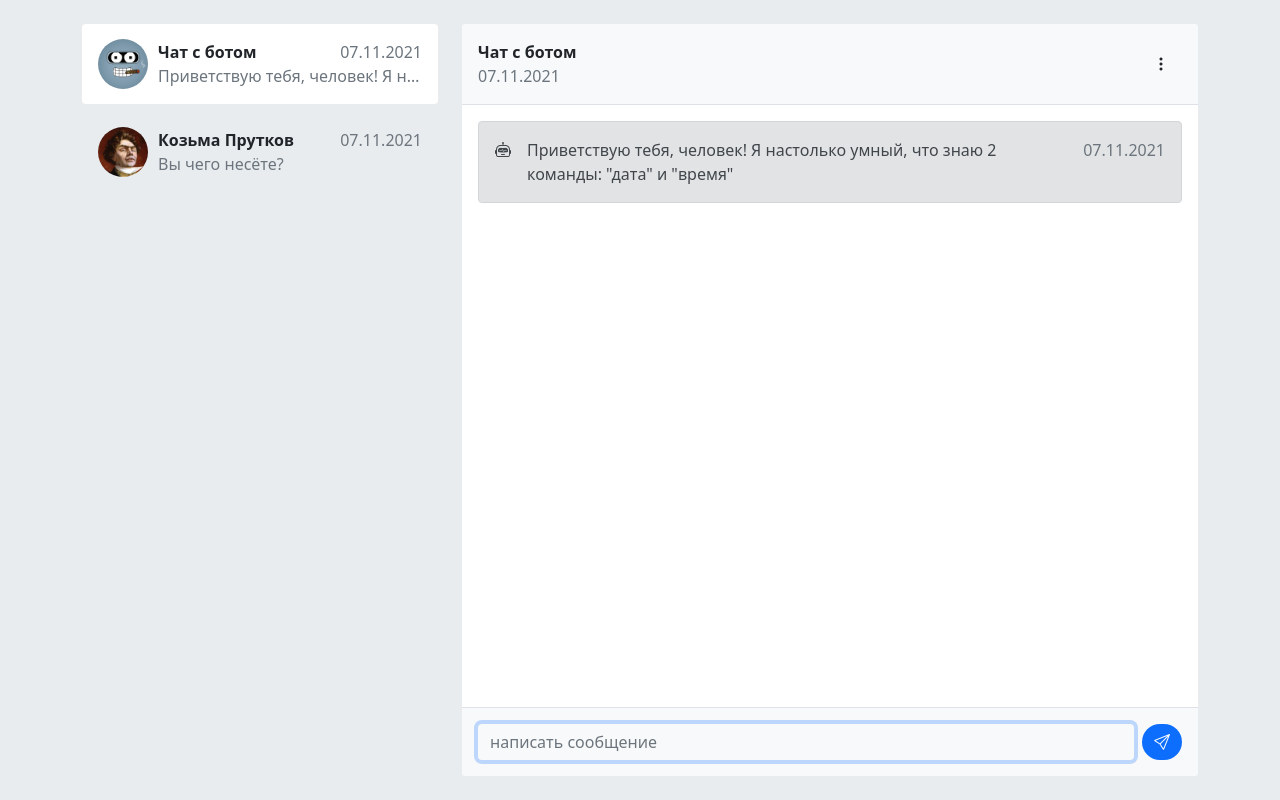
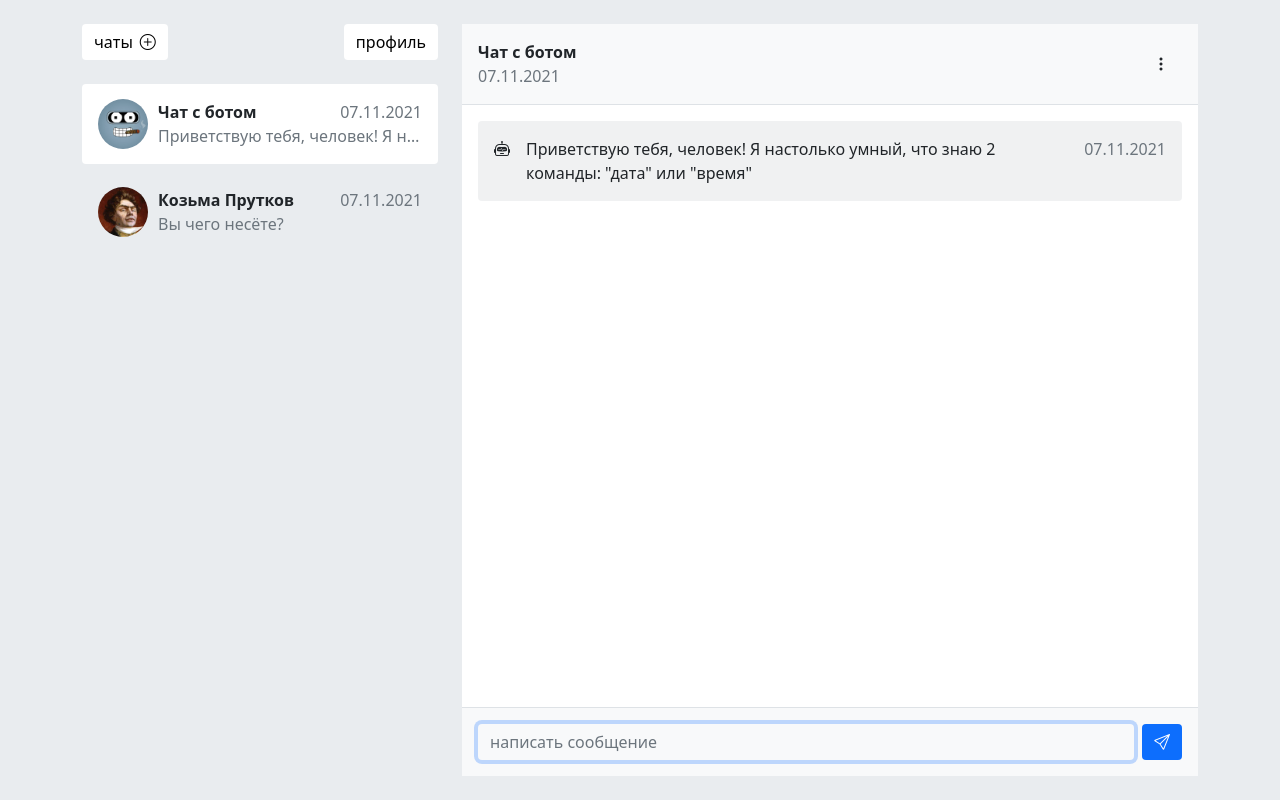
Before and after one commit to HappyKOTE/gbreact, a React (Create React App) app: page /chats in a window 1280 px wide. Built offline with nearby package versions, Linux system fonts and the light colour scheme.

Commit message:
add routing

```diff
--- a/package.json
+++ b/package.json
@@ -10,6 +10,7 @@
     "react": "^17.0.2",
     "react-bootstrap": "^2.0.1",
     "react-dom": "^17.0.2",
+    "react-router-dom": "^6.0.2",
     "react-scripts": "4.0.3",
     "web-vitals": "^1.1.2"
   },
--- a/public/index.html
+++ b/public/index.html
@@ -10,7 +10,7 @@
     <link rel="manifest" href="%PUBLIC_URL%/manifest.json" />
   </head>
   <body style="background-color: #e9ecef">
-    <noscript>You need to enable JavaScript to run this app</noscript>
+    <noscript>Для работы сайта необходимо включить JavaScript</noscript>
     <div id="root" class="container vh-100"></div>
   </body>
 </html>
--- a/src/App.jsx
+++ b/src/App.jsx
@@ -1,15 +1,19 @@
 import React, { useState, useEffect } from 'react'
-import { Button } from 'react-bootstrap'
+import { BrowserRouter, Link, Routes, Route, Navigate } from 'react-router-dom'
+import { Button, InputGroup, Form, Row, Col, Modal, ButtonGroup } from 'react-bootstrap'
+import Chats from './components/Chats'
+import Profile from './components/Profile'
 
 function App() {
   const [chats, setChats] = useState([
     {
       'chatName': 'Чат с ботом',
       'backgroundImage': './img/chat1.png',
+      'chatId': 'chat-s-botom',
       'chatLog': [
         {
           'authorName': 'bot',
-          'message': 'Приветствую тебя, человек! Я настолько умный, что знаю 2 команды: "дата" и "время"',
+          'message': 'Приветствую тебя, человек! Я настолько умный, что знаю 2 команды: "дата" или "время"',
           'timestamp': ['07.11.2021', '12:00:00']
         }
       ]
@@ -17,6 +21,7 @@ function App() {
     {
       'chatName': 'Козьма Прутков',
       'backgroundImage': './img/chat2.png',
+      'chatId': 'kozma-prutkov',
       'chatLog': [
         {
           'authorName': 'Миловидов',
@@ -48,27 +53,20 @@ function App() {
   ])
 
   const [activeChat, setActiveChat] = useState(0)
-
   const [message, setMessage] = useState('')
-
+  const [newChatName, setNewChatName] = useState('')
   const [showSpinner, setShowSpinner] = useState(false)
-
+  const [showAddChatModal, setShowAddChatModal] = useState(false)
   let now = [
     new Date().toLocaleDateString(),
     new Date().toLocaleTimeString()
   ]
-
   const pushMessage = (chatNumber, chatMessage) => {
     const newChats = [...chats]
     newChats[chatNumber].chatLog.push(chatMessage)
     setChats(newChats)
   }
-
-  const handleChange = (event) => {
-    setMessage(event.target.value);
-  }
-
-  const textInput = React.createRef()
+  const messageInput = React.createRef()
 
   const saveMessage = (event) => {
     if (message) {
@@ -81,18 +79,48 @@ function App() {
       setMessage('')
     }
     event.preventDefault()
-    textInput.current.focus()
+    messageInput.current.focus()
+  }
+
+  const saveNewChat = (event) => {
+    if (newChatName) {
+      const object = {
+        'chatName': newChatName,
+        'backgroundImage': '',
+        'chatId': '',
+        'chatLog': [
+          {
+            'authorName': 'system',
+            'message': 'Добро пожаловать в новый чат',
+            'timestamp': now
+          }
+        ]
+      }
+      const newChats = [...chats]
+      newChats.push(object)
+      setChats(newChats)
+      setShowAddChatModal(false)
+      setNewChatName('')
+    }
+    event.preventDefault()
+  }
+
+  const deleteChat = () => {
+    const newChats = [...chats]
+    newChats.splice(activeChat, 1)
+    setActiveChat(0)
+    setChats(newChats)
   }
 
   const dateAndTime = (value) => {
     if (value[0] === now[0]) {
-      return value[1]
+      return value[1].substr(0,5)
     } else {
       return value[0]
     }
   }
-
   useEffect(() => {
+    if (chats.length > 0) {
     if (chats[0].chatLog[chats[0].chatLog.length - 1].authorName === 'user') {
       setShowSpinner(true)
       setTimeout(() => {
@@ -101,7 +129,7 @@ function App() {
           'message': '',
           'timestamp': now
         }
-        switch (chats[0].chatLog[chats[0].chatLog.length - 1].message) {
+        switch (chats[0].chatLog[chats[0].chatLog.length - 1].message.toLowerCase()) {
           case 'дата':
             object.message = 'Текущая дата ' + now[0]
             break
@@ -115,78 +143,96 @@ function App() {
         setShowSpinner(false)
         pushMessage(0, object)
       }, 1500);
-    }
+    }}
   },
   // eslint-disable-next-line
   [chats])
 
   return (
-    <div className="row">
+    <BrowserRouter>
+      <Row>
 
-      <aside className="col-4 vh-100 overflow-auto pb-2 pt-4">
-        {chats.map((value, idx) => (
-          <div
+        <Col xs={4} className="vh-100 overflow-auto pb-2 pt-4">
+          <div className="d-flex justify-content-between mb-4">
+            <ButtonGroup>
+              <Link to="chats" className="btn btn-light pe-1 bg-white border-0">чаты</Link>
+              <Button variant="light" className="ps-1 bg-white border-0" onClick={() => setShowAddChatModal(true)}><i className="bi bi-plus-circle"></i></Button>
+            </ButtonGroup>
+            <div>
+              <Link to="profile" className="btn btn-light bg-white border-0">профиль</Link>
+            </div>
+          </div>
+
+          <Modal show={showAddChatModal} onHide={() => setShowAddChatModal(false)}>
+            <Modal.Body>
+              <Form onSubmit={saveNewChat}>
+                <InputGroup>
+                  <Form.Control
+                    type="text"
+                    className="border-0 rounded bg-transparent"
+                    placeholder="имя нового чата"
+                    value={newChatName}
+                    onChange={(event) => setNewChatName(event.target.value)}
+                  />
+                  <Button variant="primary" type="submit" className="rounded border-0 ms-2">добавить</Button>
+                </InputGroup>
+              </Form>
+            </Modal.Body>
+          </Modal>
+
+          {(chats.length === 0) ? <div>список чатов пуст</div> :
+          chats.map((value, idx) => (
+            <Link
               key={idx}
+              to="chats"
               onClick={() => {
                 setActiveChat(idx)
-              textInput.current.focus()
+                messageInput.current.focus()
               }}
-            className={(activeChat === idx) ? 'active rounded mb-2 p-3 chat-link' : 'rounded mb-2 p-3 chat-link'}
+              className={(activeChat === idx) ? 'active rounded mb-2 p-3 chat-link d-block text-decoration-none' : 'rounded mb-2 p-3 chat-link d-block text-decoration-none'}
             >
               <div className="position-relative">
                 <div className="d-flex justify-content-between">
-                <div className="fw-bold text-truncate">{value.chatName}</div>
+                  <div className="fw-bold text-truncate text-dark">{value.chatName}</div>
                   <div className="text-muted">{dateAndTime(value.chatLog[value.chatLog.length-1].timestamp)}</div>
                 </div>
                 <div className="text-muted text-truncate">{value.chatLog[value.chatLog.length-1].message}</div>
                 <div className="position-absolute top-50 start-0 translate-middle-y bg-secondary rounded-circle" style={{ backgroundImage: 'url(' + value.backgroundImage + ')'  }}></div>
               </div>
+            </Link>
+          ))}
+        </Col>
+
+        <Col xs={8} className="vh-100 pt-4 pb-4">
+          <div className="bg-white h-100 rounded">
+            <Routes>
+              <Route path="/" element={<Navigate replace to="chats" />} />
+              {(chats.length > 0) &&
+                <Route
+                  path='chats'
+                  element={
+                    <Chats
+                      chats={chats}
+                      activeChat={activeChat}
+                      now={now}
+                      showSpinner={showSpinner}
+                      dateAndTime={dateAndTime}
+                      message={message}
+                      setMessage={setMessage}
+                      saveMessage={saveMessage}
+                      messageInput={messageInput}
+                      deleteChat={deleteChat}
+                    />
+                  }
+                />
+              }
+              <Route path="profile" element={<Profile />} />
+            </Routes>
           </div>
-        ))}
-      </aside>
+        </Col>
 
-      <div className="col-8 vh-100 pt-4 pb-4">
-        <div className="bg-white h-100 rounded d-flex flex-column overflow-hidden">
-          <div className="border-bottom p-3 position-relative bg-light">
-            <div className="fw-bold text-truncate">
-            {chats[activeChat].chatName}
-            </div>
-            <div className="text-muted">
-            {dateAndTime(chats[activeChat].chatLog[chats[activeChat].chatLog.length-1].timestamp)}
-            </div>
-            <div className="position-absolute top-50 end-0 translate-middle-y">
-              <Button variant="link" className="link-dark me-3"><i className="bi bi-three-dots-vertical"></i></Button>
-            </div>
-          </div>
-          <div className="h-100 p-3 overflow-auto">
-
-          {chats[activeChat].chatLog.map((value, idx) => (
-            <div key={idx}>
-              <div className={(value.authorName === 'user') ? 'p-3 mb-2 alert alert-primary d-inline-block' : 'p-3 mb-2 alert alert-secondary d-inline-block'}>
-                <div className="d-flex justify-content-between">
-                  <div className="fw-bold me-3">{(value.authorName === 'bot') ? <i className="bi bi-robot"></i> : (value.authorName === 'user') ? 'вы' : value.authorName}</div>
-                  <div>{value.message}</div>
-                  <div className="text-muted ms-3">{dateAndTime(value.timestamp)}</div>
-                </div>
-              </div>
-            </div>
-          ))}
-
-          {showSpinner && <div className="spinner-grow spinner-grow-sm" role="status"></div>}
-
-          </div>
-          <div className="border-top p-3 bg-light">
-            <form className="m-0 p-0" onSubmit={saveMessage}>
-              <div className="input-group">
-                <input type="text" className="form-control border-0 rounded bg-transparent" placeholder="написать сообщение" autoFocus value={message} onChange={handleChange} ref={textInput}></input>
-                <Button variant="primary" type="submit" className="rounded-pill border-0 ms-2"><i className="bi bi-send"></i></Button>
-              </div>
-            </form>
-          </div>
-        </div>
-      </div>
-
-    </div>
+      </Row>
+    </BrowserRouter>
   )
 }
 
--- /dev/null
+++ b/src/components/Chats/index.jsx
@@ -0,0 +1,60 @@
+import { Button, InputGroup, Form, Dropdown } from 'react-bootstrap'
+
+function Chats(props) {
+  return (
+    <div className="h-100 d-flex flex-column overflow-hidden">
+      <div className="border-bottom p-3 position-relative bg-light">
+        <div className="fw-bold text-truncate">
+          {props.chats[props.activeChat].chatName}
+        </div>
+        <div className="text-muted">
+          {props.dateAndTime(props.chats[props.activeChat].chatLog[props.chats[props.activeChat].chatLog.length-1].timestamp)}
+        </div>
+          <div className="position-absolute top-50 end-0 translate-middle-y">
+          <Dropdown>
+            <Dropdown.Toggle variant="link" className="link-dark me-3" id="dropdown-basic">
+              <i className="bi bi-three-dots-vertical"></i>
+            </Dropdown.Toggle>
+            <Dropdown.Menu>
+              <Dropdown.Item as="button" onClick={props.deleteChat}>удалить чат</Dropdown.Item>
+            </Dropdown.Menu>
+          </Dropdown>
+        </div>
+      </div>
+      <div className="h-100 p-3 overflow-auto">
+
+        {props.chats[props.activeChat].chatLog.map((value, idx) => (
+          <div key={idx}>
+            <div className={(value.authorName==='user') ? 'p-3 mb-2 rounded d-inline-block bg-primary bg-opacity-10 float-end' : 'p-3 mb-2 rounded d-inline-block bg-secondary bg-opacity-10'}>
+              <div className="d-flex justify-content-between">
+                <div className="fw-bold me-3">{(value.authorName === 'bot') ? <i className="bi bi-robot"></i> : (value.authorName === 'user') ? 'вы' : value.authorName}</div>
+                <div>{value.message}</div>
+                <div className="text-muted ms-3">{props.dateAndTime(value.timestamp)}</div>
+              </div>
+            </div>
+            <div className="clearfix"></div>
+          </div>
+        ))}
+        {props.showSpinner && <div className="p-3 mb-2 rounded d-inline-block bg-secondary bg-opacity-10"><div className="spinner-grow spinner-grow-sm" role="status"></div></div>}
+
+      </div>
+      <div className="border-top p-3 bg-light">
+        <Form onSubmit={props.saveMessage}>
+          <InputGroup>
+            <Form.Control
+              type="text"
+              className="border-0 rounded bg-transparent" placeholder="написать сообщение"
+              autoFocus
+              value={props.message}
+              onChange={(event)=> props.setMessage(event.target.value)}
+              ref={props.messageInput}
+            />
+              <Button variant="primary" type="submit" className="rounded border-0 ms-2" title="отправить сообщение"><i className="bi bi-send"></i></Button>
+          </InputGroup>
+        </Form>
+      </div>
+    </div>
+  )
+}
+
+export default Chats
--- /dev/null
+++ b/src/components/Profile/index.jsx
@@ -0,0 +1,9 @@
+function Profile(props) {
+  return (
+    <div className="p-3">
+      <h1 className="p-0 m-0">профиль</h1>
+    </div>
+  )
+}
+
+export default Profile
--- a/src/index.css
+++ b/src/index.css
@@ -3,3 +3,4 @@
 .chat-link:hover.active { cursor: auto; }
 .chat-link .rounded-circle { width: 50px; height: 50px; background-position: center; background-repeat: no-repeat; background-size: cover; }
 .chat-link .position-relative { padding-left: 60px; }
+.dropdown-toggle.btn-link:after { content: none !important; }
```
Also changed, not shown: src/App — копия.js (deleted, +0 -22 lines), src/components/message.jsx (deleted, +0 -7 lines), 1 other file (tests, documents, lock files or other folders). Lines whose indentation alone changed are shown as unchanged.
